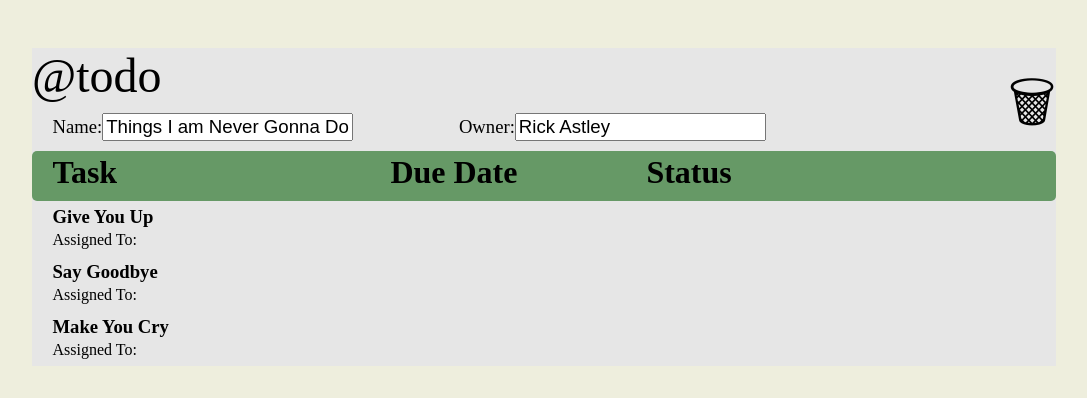
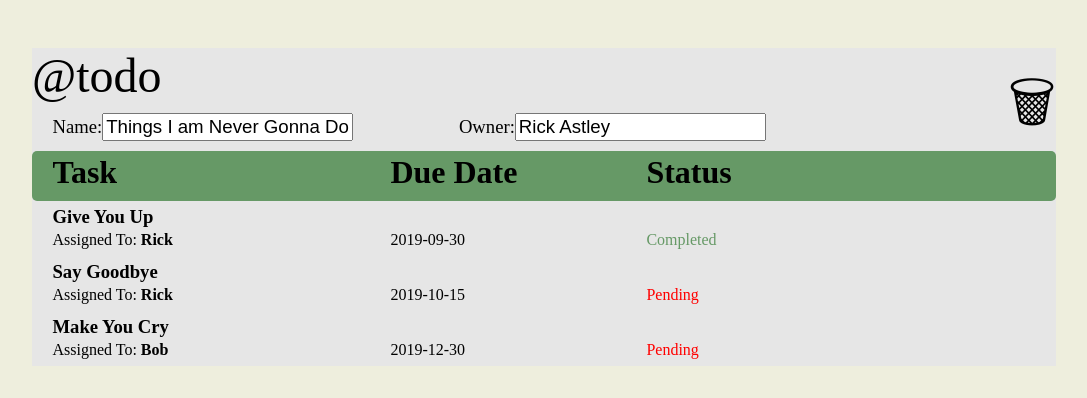
Before and after one commit to wolfnoir/todo_hw2, a React (Create React App) app: page / in a window 1280 px wide. Both pictures are taken after a click on the link "Things I am Never Gonna Do". Shown: the top 398 px of the page, without its empty margins (104-1191 px from the left). Built offline with nearby package versions, Linux system fonts and the light colour scheme.

Commit message:
updated the status and other fields in the list page

```diff
--- a/src/components/list_screen/ListItemCard.js
+++ b/src/components/list_screen/ListItemCard.js
@@ -1,20 +1,35 @@
 import React, { Component } from 'react'
 
 export class ListItemCard extends Component {
+    getStyle = () => {
+        return{
+            color: this.props.listItem.completed ?
+            '#669966' : '#FF0000'
+        }
+    }
+
     render() {
+        const isCompleted = this.props.listItem.completed;
+        let statusText;
+        if (isCompleted){
+            statusText = "Completed";
+        }
+        else{
+            statusText = "Pending";
+        }
         return (
             <div className='list_item_card'>
                 <div className='list_item_card_description'>
                     {this.props.listItem.description}
                 </div>
                 <div className='list_item_card_assigned_to'>
-                    Assigned To: <strong>{this.props.listItem.assignedTo}</strong>
+                    Assigned To: <strong>{this.props.listItem.assigned_to}</strong>
                 </div>
                 <div className='list_item_card_due_date'>
-                    {this.props.listItem.dueDate}
+                    {this.props.listItem.due_date}
                 </div>
-                <div className='list_item_card_completed'>
-                    {this.props.listItem.completed}
+                <div className='list_item_card_completed' style={this.getStyle()}>
+                    {statusText}
                 </div>
             </div>
         )
--- a/src/components/list_screen/ListItemsTable.js
+++ b/src/components/list_screen/ListItemsTable.js
@@ -1,5 +1,6 @@
 import React, { Component } from 'react'
 import ListItemCard from './ListItemCard'
+import PropTypes from 'prop-types';
 
 export class ListItemsTable extends Component {
     render() {
@@ -14,7 +15,8 @@ export class ListItemsTable extends Component {
                     this.props.todoList.items.map((todoItem)=>(
                         <ListItemCard
                             key={todoItem.key}
-                            listItem={todoItem} />
+                            listItem={todoItem}
+                            />
                     ))
                 }
             </div>
```
